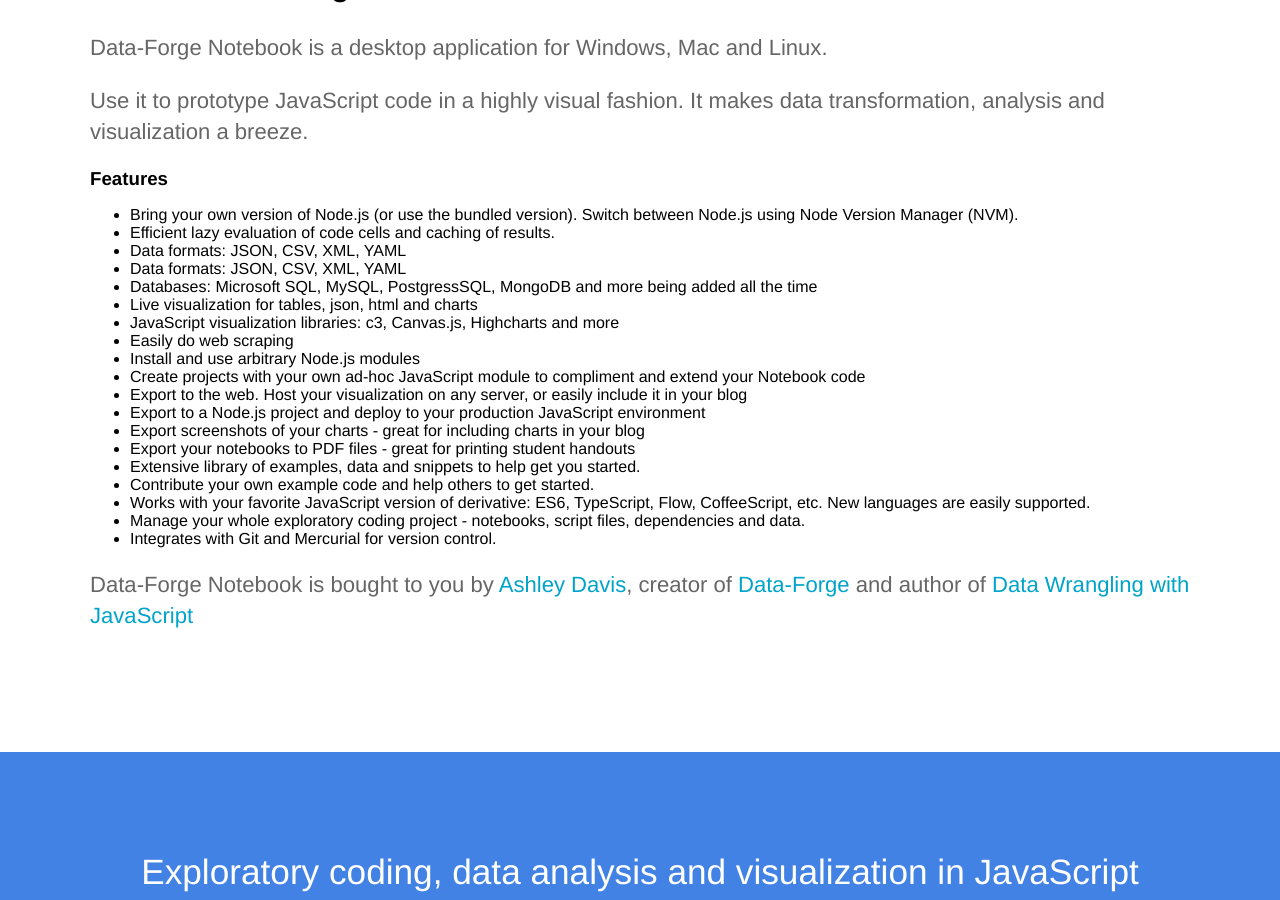
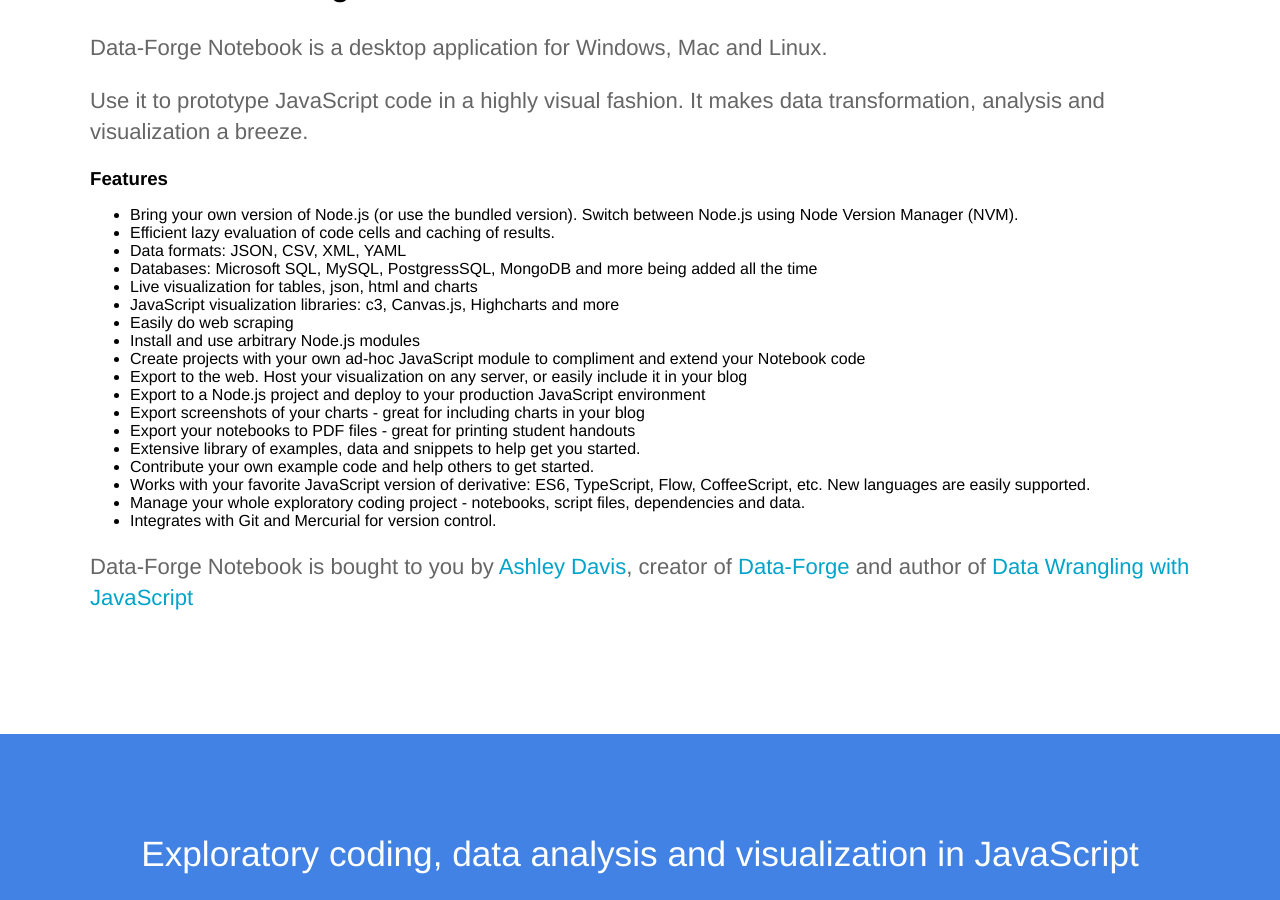
Before and after one commit to ashleydavis/data-forge-notebook-landing-page, a Jekyll site: the page built from index.html, in a window 1280 px wide and 900 px high, scrolled down 2910 px. Built offline with Jekyll 4.4.1, drawn with Linux system fonts in a browser that asks for light colours.

Commit message:
Removed duplicate line.

```diff
--- a/index.html
+++ b/index.html
@@ -93,9 +93,6 @@
                         Data formats: JSON, CSV, XML, YAML
                     </li>
                     <li>
-                        Data formats: JSON, CSV, XML, YAML
-                    </li>
-                    <li>
                         Databases: Microsoft SQL, MySQL, PostgressSQL, MongoDB and more being added all the time
                     </li>
                     <li>
```
